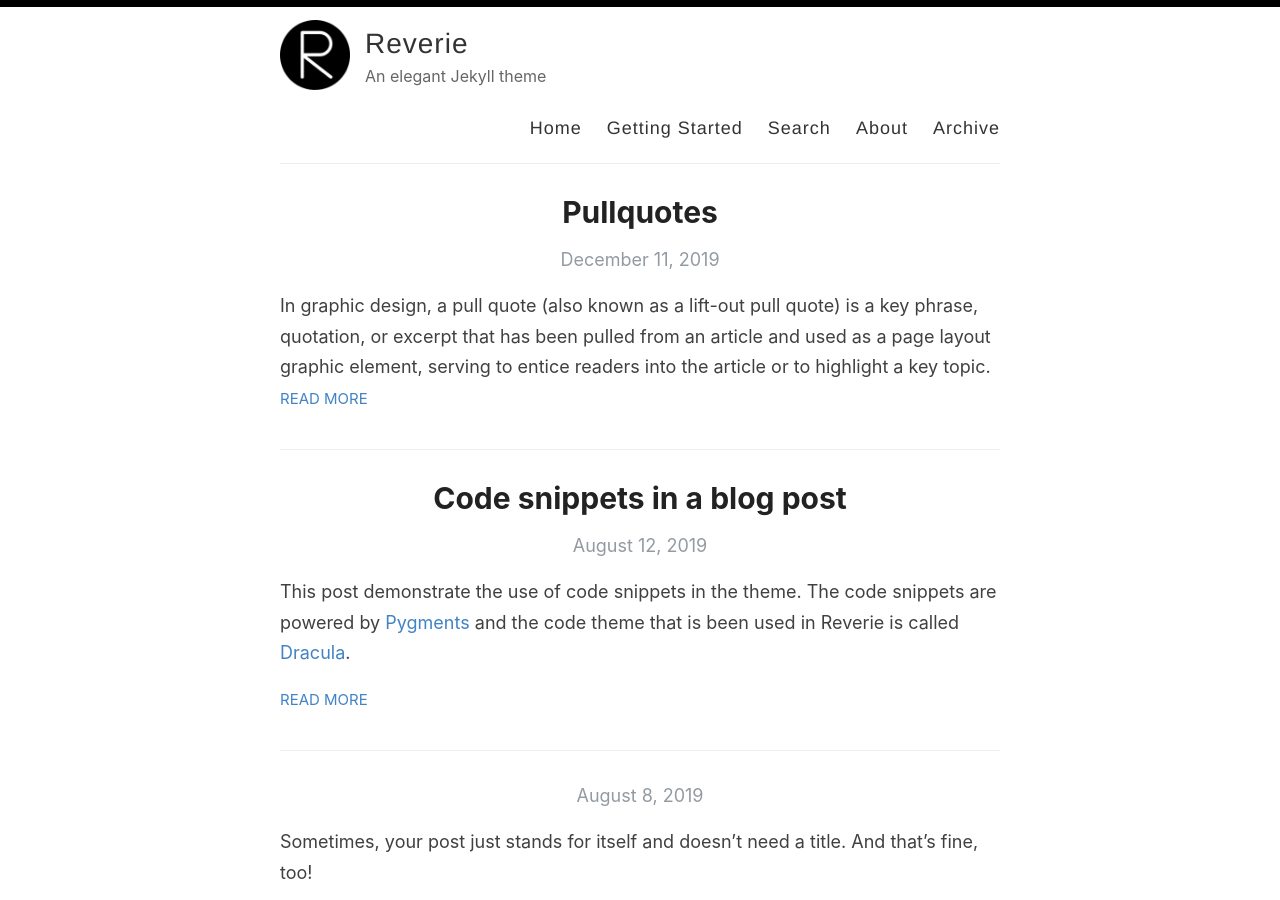
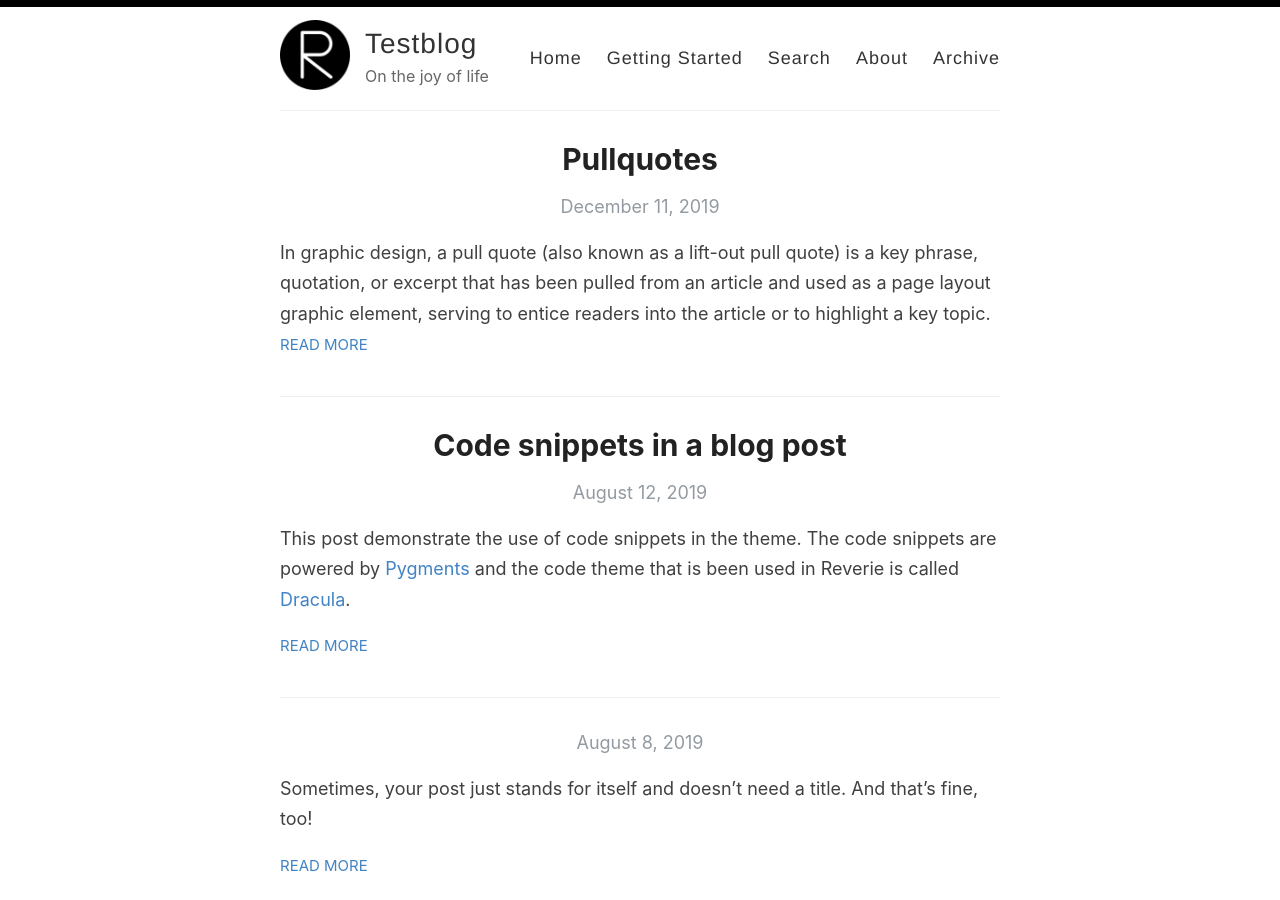
Before and after one commit to CarstenFrommhold/blog, a Jekyll site: the page built from index.html, in a window 1280 px wide and 900 px high. Built offline with Jekyll 4.4.1, drawn with Linux system fonts in a browser that asks for light colours; the list of posts is cut into pages by our own code.

Commit message:
Update _config.yml

```diff
--- a/_config.yml
+++ b/_config.yml
@@ -3,13 +3,13 @@
 #
 
 # Name of your site (displayed in the header)
-name: Reverie
+name: Testblog
 
 # Name of the author
-author: Amit Merchant
+author: Carsten Frommhold
 
 # Short bio or description (displayed in the header)
-description: An elegant Jekyll theme
+description: On the joy of life
 
 # URL of your avatar or profile pic (you could use your GitHub profile pic)
 avatar: /images/reverie.png
@@ -41,7 +41,7 @@ footer-links:
 disqus:
 
 # Enter your Google Analytics web tracking code (e.g. UA-2110908-2) to activate tracking
-google_analytics: UA-43339302-11
+# google_analytics: UA-43339302-11
 
 # For newer "GA4" analytics, use the following instead of the "UA" entry above
 #google_analytics_ga4: G-GABC1DEFG
@@ -55,7 +55,7 @@ enforce_ssl: https://www.amitmerchant.com/reverie
 # (http://yourusername.github.io/repository-name)
 # and NOT your User repository (http://yourusername.github.io)
 # then add in the baseurl here, like this: "/repository-name"
-baseurl: "/reverie"
+baseurl: "/reverie-test"
 
 #
 # !! You don't need to change any of the configuration flags below !!
```
